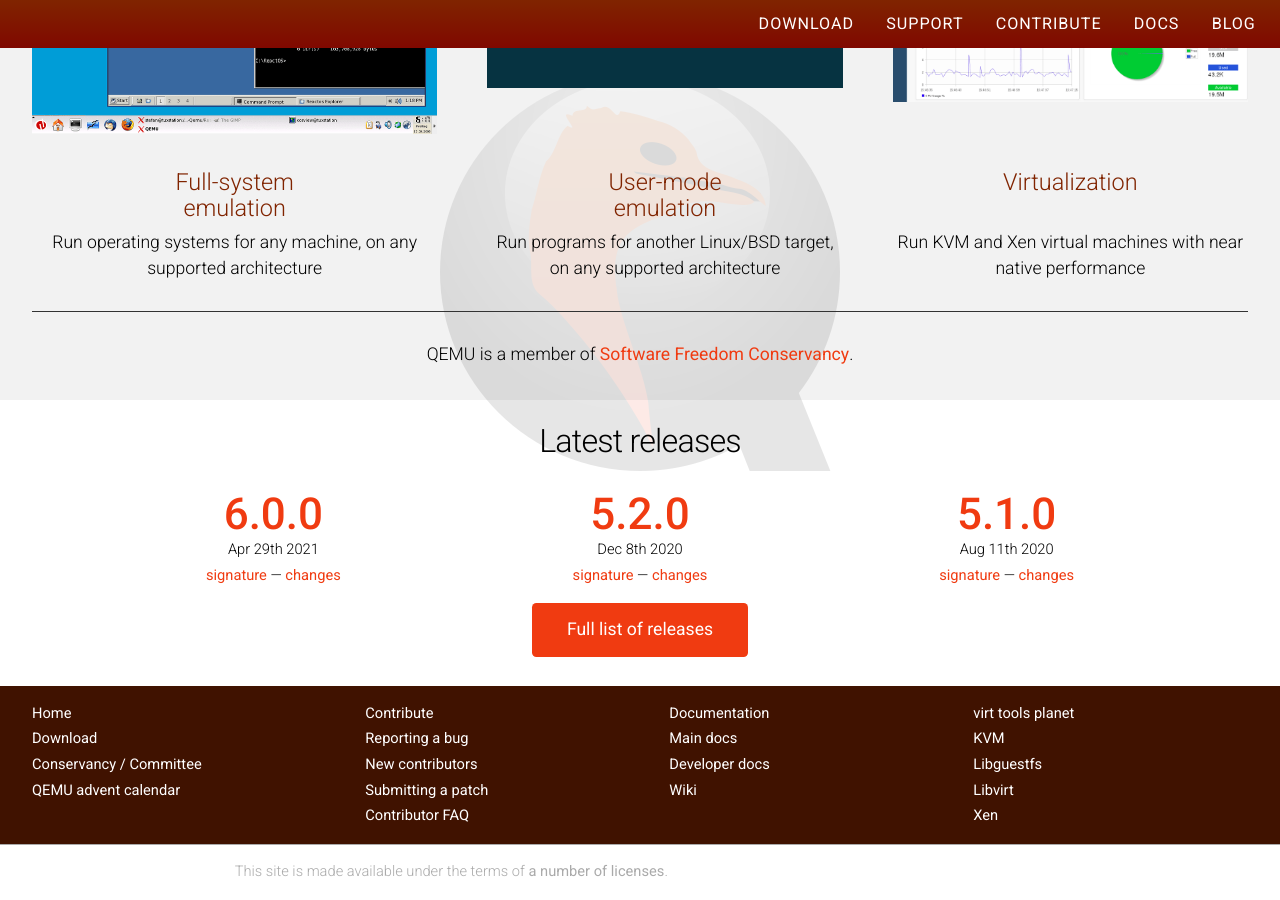
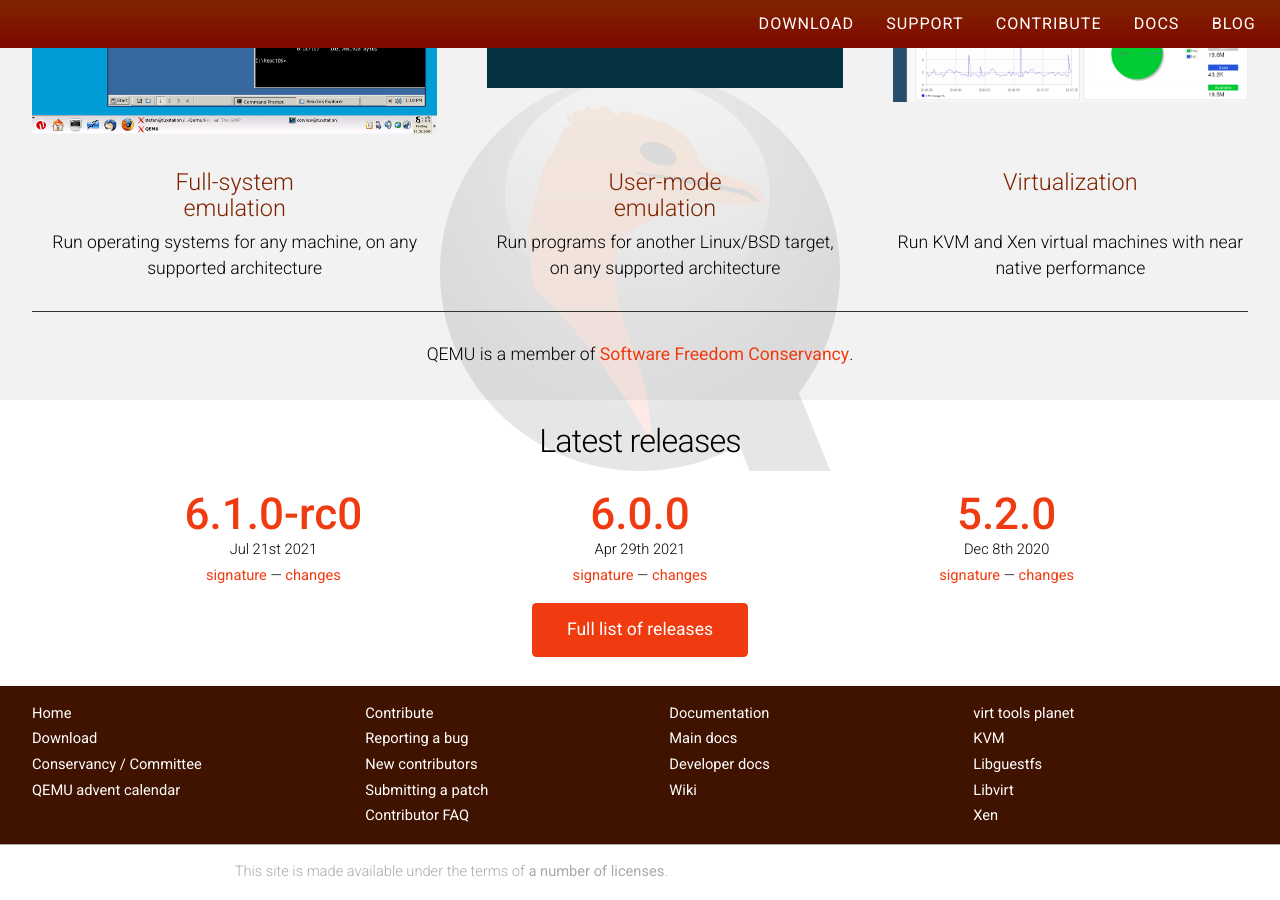
Before and after one commit to qemu/qemu-web, a Jekyll site: the page built from index.html, in a window 1280 px wide and 900 px high, scrolled down 570 px. Built offline with Jekyll 4.4.1, drawn with Linux system fonts in a browser that asks for light colours; nearby versions of some CDN libraries.

Commit message:
add v6.1.0-rc0

```diff
--- a/_data/releases.yml
+++ b/_data/releases.yml
@@ -1,3 +1,6 @@
+- branch: "6.1"
+  patch: 0-rc0
+  date: "Jul 21st 2021"
 - branch: "6.0"
   patch: 0
   date: "Apr 29th 2021"
```
